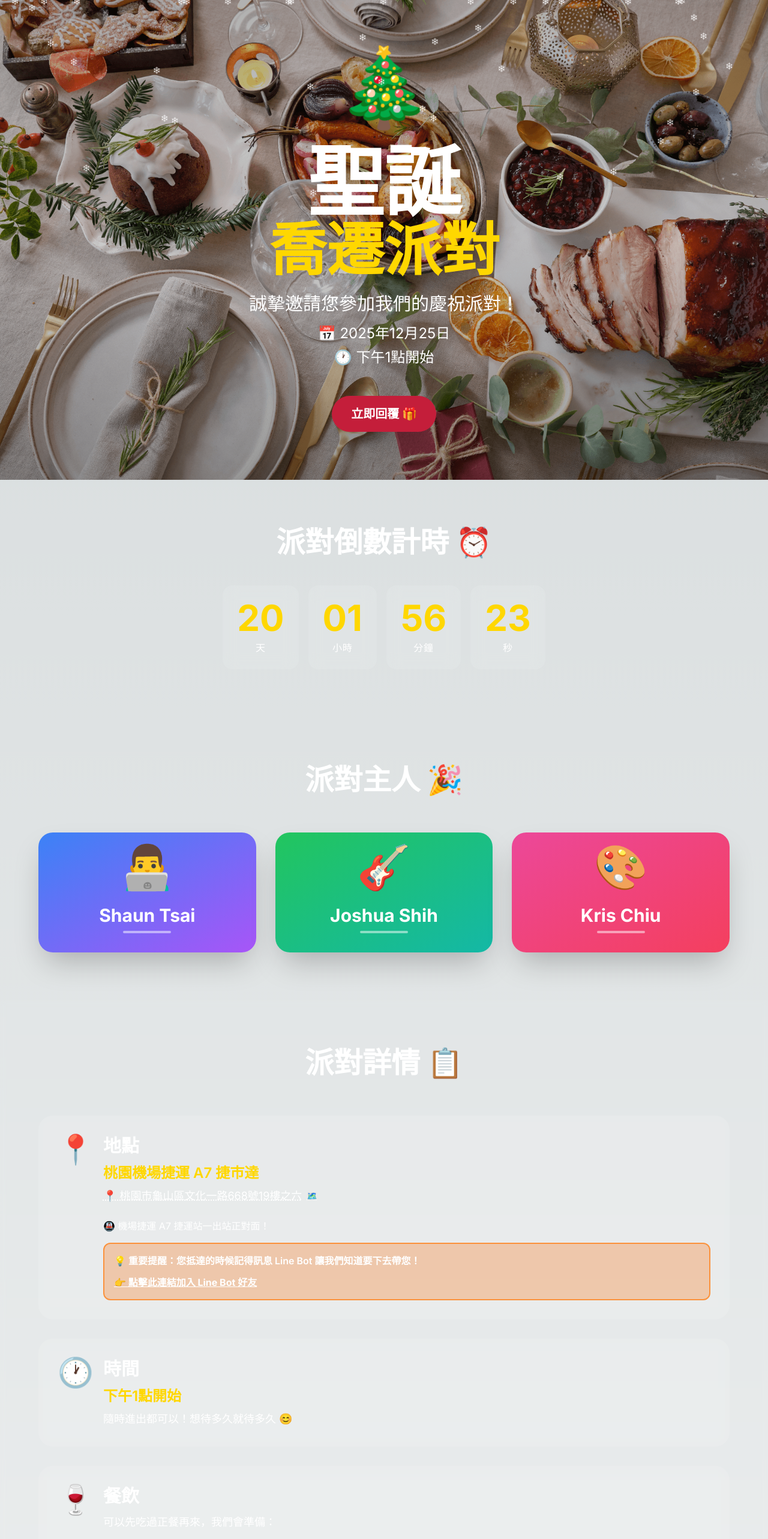
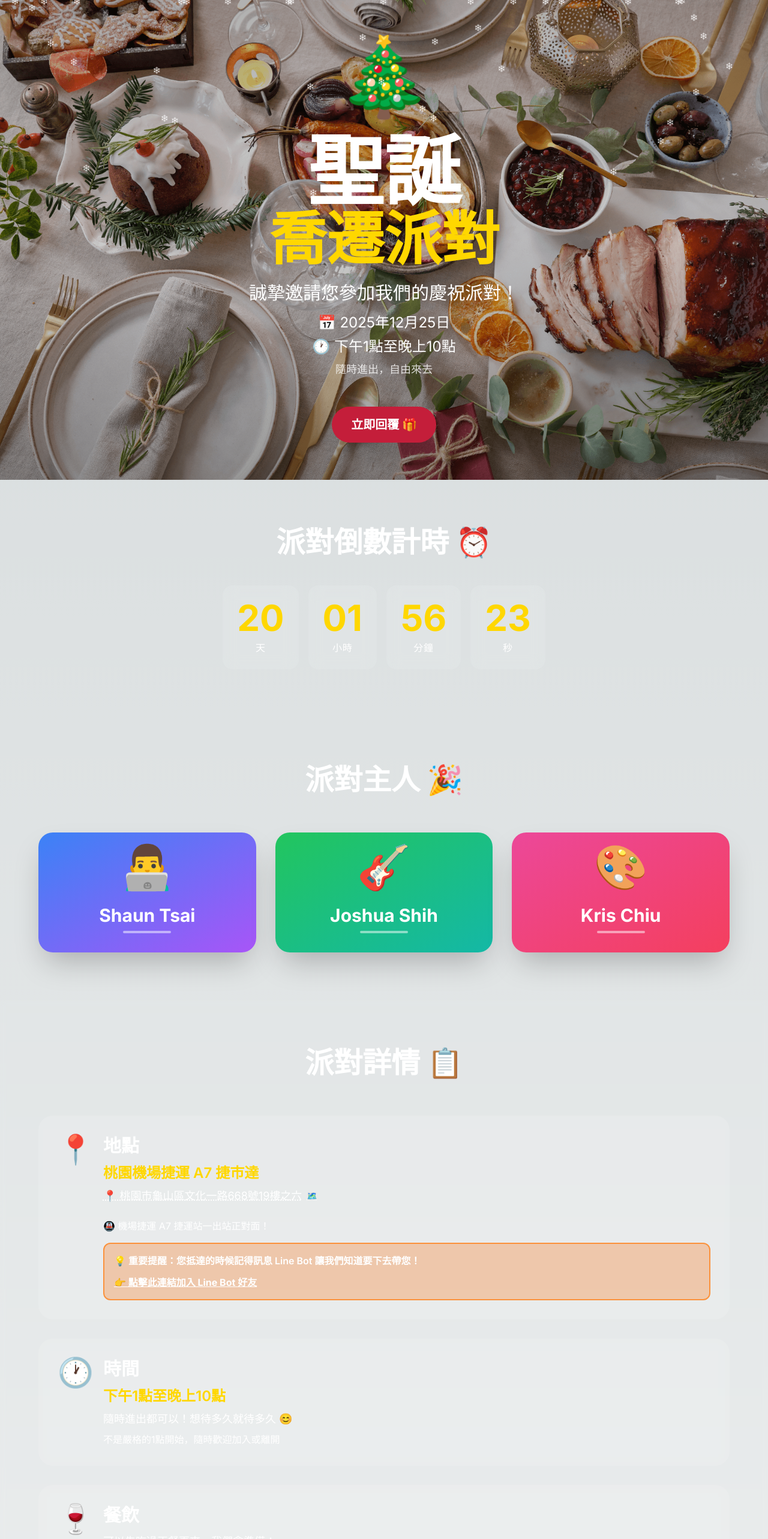
Before and after one commit to ShaunTsai/xmas-party-2025, a Next.js app: page / in a window 1280 px wide. Shown: the top 2566 px of the page at 60% size. Built offline with nearby package versions, Linux system fonts and the light colour scheme.

Commit message:
Update: Clarify flexible timing (1pm-10pm, arrive/leave anytime)

```diff
--- a/components/Details.tsx
+++ b/components/Details.tsx
@@ -69,10 +69,13 @@ export default function Details() {
             <div className="flex-1">
               <h3 className="text-3xl font-bold text-white mb-3">時間</h3>
               <p className="text-2xl text-christmas-gold font-semibold mb-2">
-                下午1點開始
+                下午1點至晚上10點
               </p>
-              <p className="text-white text-lg">
+              <p className="text-white text-lg mb-2">
                 隨時進出都可以！想待多久就待多久 😊
+              </p>
+              <p className="text-white text-base">
+                不是嚴格的1點開始，隨時歡迎加入或離開
               </p>
             </div>
           </div>
--- a/components/Hero.tsx
+++ b/components/Hero.tsx
@@ -42,7 +42,8 @@ export default function Hero() {
           className="text-xl md:text-2xl text-white"
         >
           <p className="mb-2">📅 2025年12月25日</p>
-          <p>🕐 下午1點開始</p>
+          <p>🕐 下午1點至晚上10點</p>
+          <p className="text-lg mt-2 text-white/80">隨時進出，自由來去</p>
         </motion.div>
 
         <motion.div
--- a/google-apps-script-FIXED.js
+++ b/google-apps-script-FIXED.js
@@ -154,6 +154,7 @@ function sendConfirmationEmail(data) {
       body += '🕐 時間：下午1點開始（13:00-21:00）\n';
       body += '📍 地點：桃園市龜山區文化一路668號19樓之六\n';
       body += '🗺️ Google Maps: https://maps.app.goo.gl/ngq21oJqzqLtDmr86\n\n';
+      body += '� 日曆邀請已附加在;此郵件中，先加入行事曆吧！\n\n';
       body += '💡 重要提醒：\n';
       body += '請加入我們的 Line Bot 好友以獲得最新派對資訊和入場指引：\n';
       body += '👉 https://lin.ee/z3283a3\n\n';
@@ -167,8 +168,8 @@ function sendConfirmationEmail(data) {
     body += 'Shaun, Joshua & Kris\n\n';
     body += 'P.S. 如需更新回覆，請再次填寫表單或直接聯絡我們。';
 
-    // Send email with calendar invite for confirmed attendees
-    if (data.attendance === 'yes') {
+    // Send email with calendar invite for "yes" and "maybe" responses
+    if (data.attendance === 'yes' || data.attendance === 'maybe') {
       sendEmailWithCalendarInvite(data.email, subject, body, data.name);
     } else {
       MailApp.sendEmail(data.email, subject, body);
```
